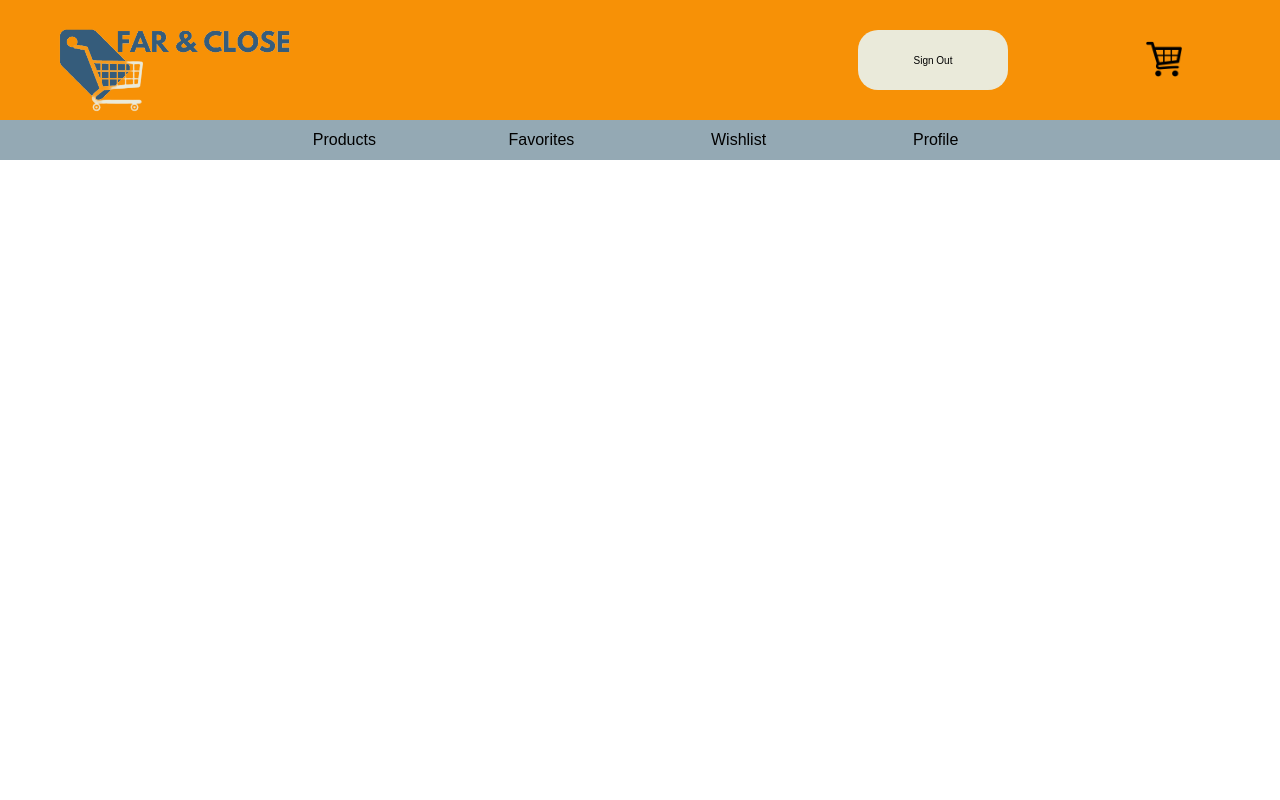
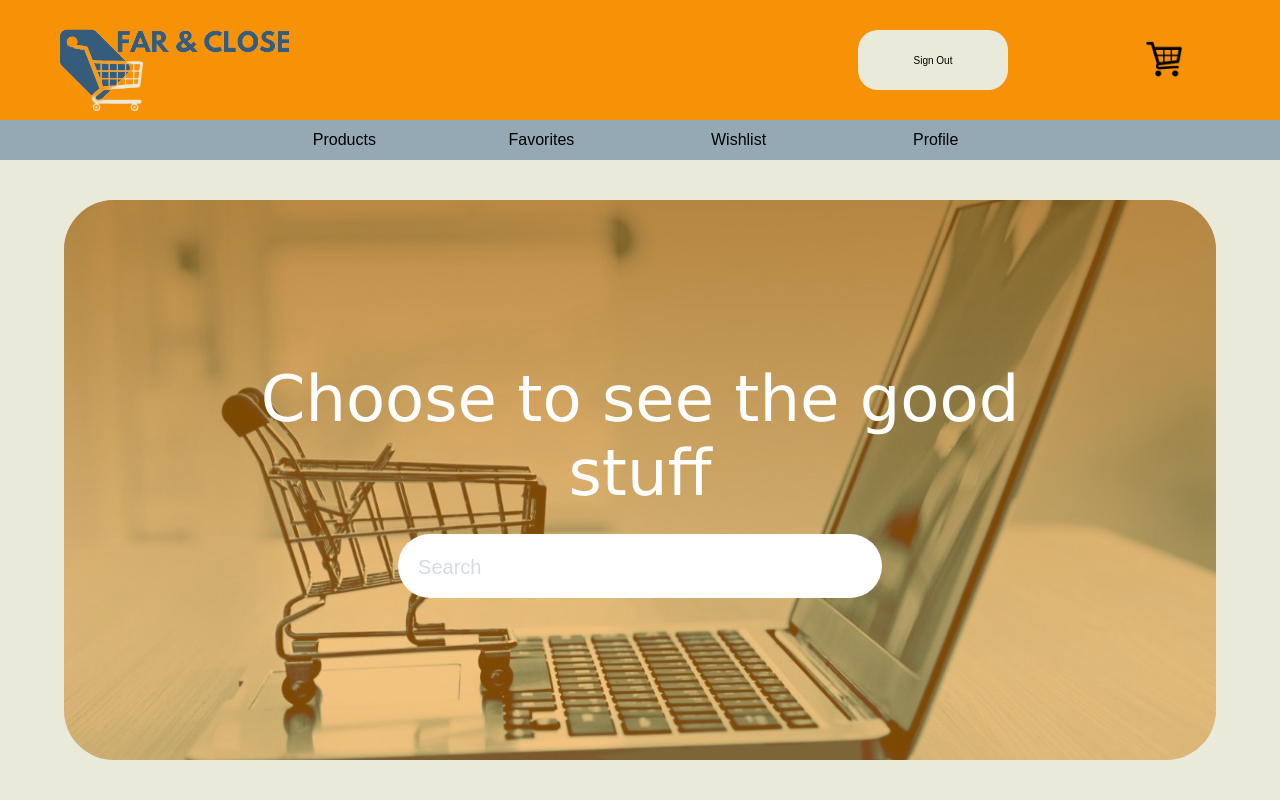
Before and after one commit to SourayaAbdelKader/e-commerce_fullstack, a PHP site: page /products.html in a window 1280 px wide. Run offline with PHP 8.4, Linux system fonts and the light colour scheme.

Commit message:
Adding hero elements to products.html

```diff
--- a/client-frontend/products.html
+++ b/client-frontend/products.html
@@ -32,6 +32,19 @@
         </div>
         <!-- End of Navbar Section -->
 
+        <!-- Start of Hero Section -->
+        <div class="section">
+            <div class="heroSection">
+                <div class="fade">
+                    <div class="heroContent">
+                        <p>Choose to see the good stuff</p>
+                        <input type="text" placeholder="Search">
+                    </div>
+                </div>
+            </div>
+        </div>
+        <!-- End of Hero Section -->
+
     </div>
 </body>
 </html>
--- a/client-frontend/styles/products.css
+++ b/client-frontend/styles/products.css
@@ -193,3 +193,52 @@ body{
       background-color: rgba(0,0,0,20%);
       cursor: pointer;
   }
+
+
+/* Hero Section */
+
+.heroSection{
+    margin: 5vh 0;
+    width: 90vw;
+    height: 70vh;
+    background-image: url("/client-frontend/assets/Hero-image.png");
+    background-repeat: no-repeat;
+    background-position: center;
+    border-radius: 50px;
+}
+
+.fade{
+    display: flex;
+    flex-direction: column;
+    width: 100%;
+    height: 100%;
+    background-color: rgba(247, 145, 6,50%);
+    border-radius: 50px;
+    justify-content: center;
+    align-items: center;
+}
+
+.heroContent{
+  width: 70%;
+  text-align: center;
+}
+
+.heroContent > p{
+  font-size: 8vh;
+  color: white;
+}
+
+.heroContent > input{
+  height: 8vh;
+  width: 60%;
+  margin-top: 3vh;
+  padding-left: 10px;
+  border-radius: 4vh;
+  font-size: 3vh;
+  text-align: start;
+}
+
+
+.heroContent > input::placeholder{
+  color: #94a9b4;
+}
```
